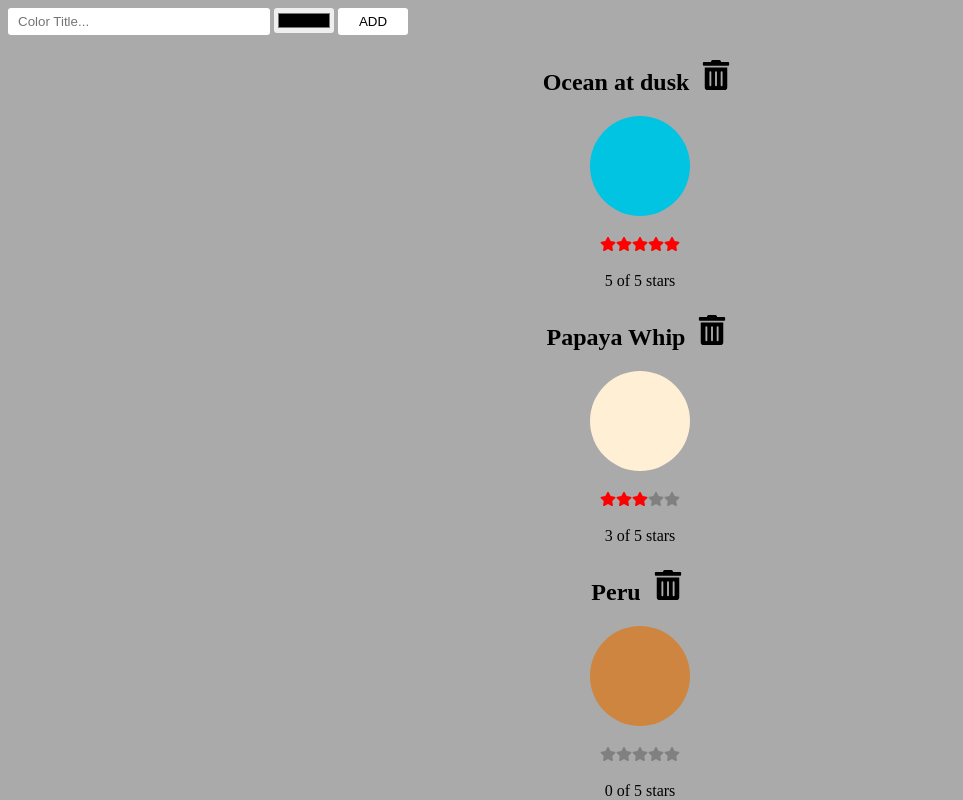
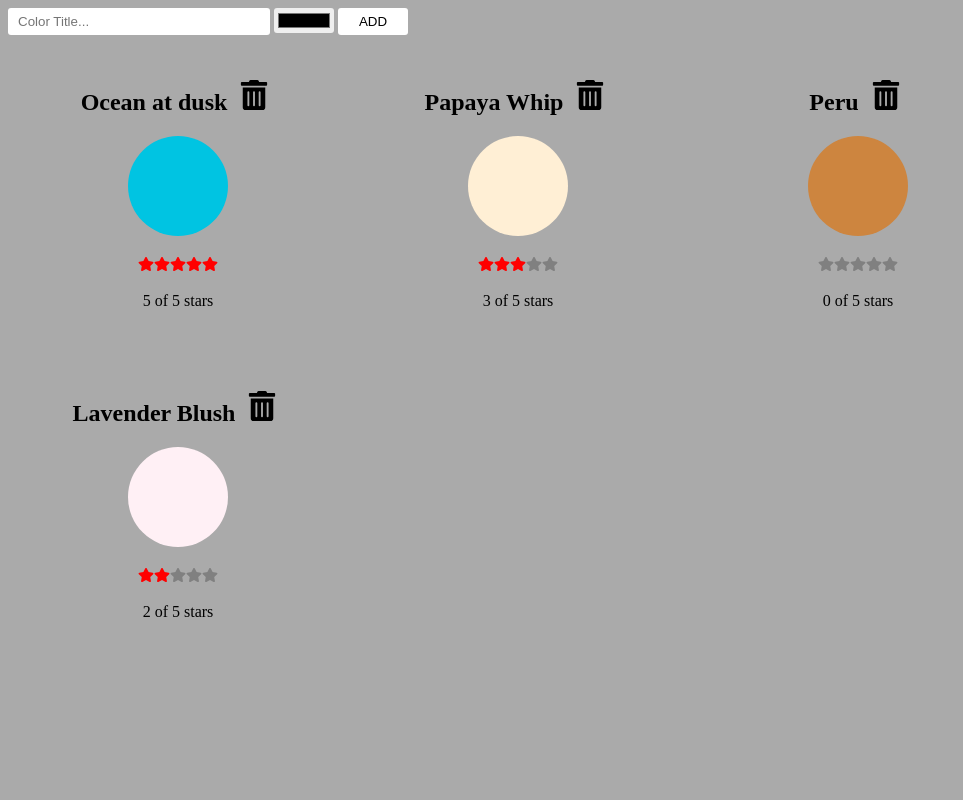
Before and after one commit to DMawi17/Color-Organizer, a React (Create React App) app: page / in a window 1280 px wide. Shown: the top 800 px of the page, without its empty margins (0-963 px from the left). Built offline with nearby package versions, Linux system fonts and the light colour scheme.

Commit message:
Update to display colors horizontaly with wrap functionality.

```diff
--- a/src/App.css
+++ b/src/App.css
@@ -32,3 +32,8 @@
     border: none;
     background-color: #fff;
 }
+
+.colorList {
+    display: flex;
+    flex-wrap: wrap;
+}
--- a/src/Component/Colors/Color.js
+++ b/src/Component/Colors/Color.js
@@ -10,7 +10,7 @@ const Color = ({
     onRate = (f) => f,
 }) => {
     return (
-        <section style={{ width: 300, margin: "20px auto" }}>
+        <section style={{ width: 300, margin: "20px" }}>
             <h1 style={{ textAlign: "center", marginTop: "1em" }}>
                 {title}{" "}
                 <button
--- a/src/Component/Colors/ColorList.js
+++ b/src/Component/Colors/ColorList.js
@@ -8,7 +8,7 @@ const ColorList = ({
     if (!colors.length) return <div>No Colors Listed. (Add a Color)</div>;
 
     return (
-        <>
+        <div className="colorList">
             {colors.map((color) => (
                 <Color
                     key={color.id}
@@ -17,7 +17,7 @@ const ColorList = ({
                     onRate={onRateColor}
                 />
             ))}
-        </>
+        </div>
     );
 };
 
```
